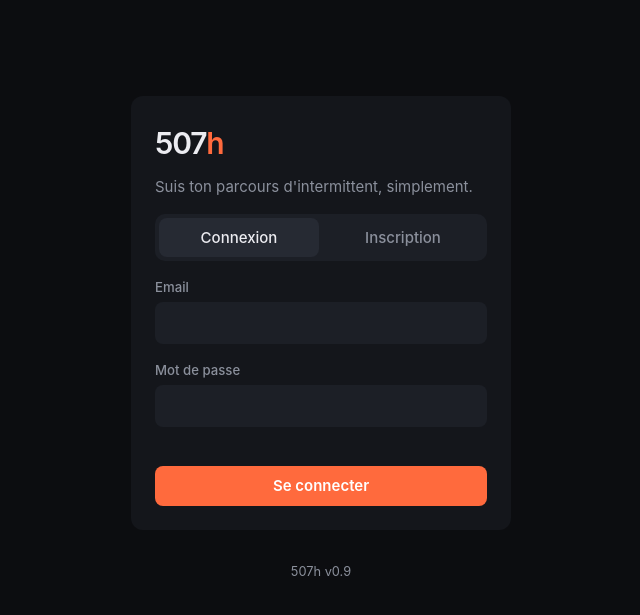
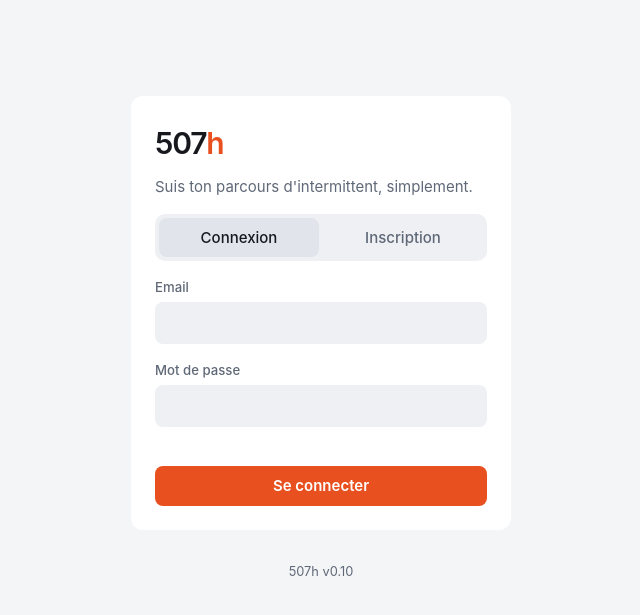
Before and after one commit to migmul/507h, a Flask app: page /login in a window 1280 px wide. Shown: the top 615 px of the page, without its empty margins (319-959 px from the left). Run offline with Flask 3, Linux system fonts and the light colour scheme; parts of the project's set-up code (start-up, migrations or seed data) failed here and were passed over.

Commit message:
feat: mode clair, thème automatique selon le système avec bascule dans l'en-tête (v0.10)

```diff
--- a/main.py
+++ b/main.py
@@ -18,7 +18,7 @@ from flask import (Flask, abort, g, jsonify, redirect, render_template, request,
 from werkzeug.security import check_password_hash, generate_password_hash
 from werkzeug.utils import secure_filename
 
-APP_VERSION = "0.9"
+APP_VERSION = "0.10"
 
 BASE = Path(__file__).parent
 INSTANCE = BASE / "instance"
--- a/static/css/style.css
+++ b/static/css/style.css
@@ -9,28 +9,47 @@
    1. Variables
    ========================================================================== */
 
+/* ==========================================================================
+   1. Variables
+   Chaque couleur est déclarée une fois avec light-dark(clair, sombre).
+   Le thème est piloté par color-scheme : système par défaut, forcé via
+   l'attribut data-theme posé sur <html> (voir theme.js et nav.js).
+   ========================================================================== */
+
 :root {
-    color-scheme: dark;
+    color-scheme: light dark;
 
-    --bg: #0c0d10;
-    --surface: #14161b;
-    --surface-2: #1c1f26;
-    --surface-3: #262a33;
-    --hover: rgba(255, 255, 255, .04);
-    --line: rgba(255, 255, 255, .07);
+    --bg: light-dark(#f4f5f7, #0c0d10);
+    --surface: light-dark(#ffffff, #14161b);
+    --surface-2: light-dark(#eef0f3, #1c1f26);
+    --surface-3: light-dark(#e1e4ea, #262a33);
+    --hover: light-dark(rgba(0, 0, 0, .04), rgba(255, 255, 255, .04));
+    --hover-strong: light-dark(rgba(0, 0, 0, .07), rgba(255, 255, 255, .06));
+    --line: light-dark(rgba(0, 0, 0, .08), rgba(255, 255, 255, .07));
+    --shadow: light-dark(rgba(20, 24, 32, .15), rgba(0, 0, 0, .5));
 
-    --text: #ececf1;
-    --muted: #8b909c;
+    --text: light-dark(#16181d, #ececf1);
+    --muted: light-dark(#5f6877, #8b909c);
 
-    --accent: #ff6a3d;
-    --accent-hover: #ff8059;
-    --accent-dark: #6b2a1b;
-    --danger: #ff6b6b;
-    --ok: #4cd4a0;
-    --warn: #f2b84b;
-    --info: #5ac8fa;
+    --accent: light-dark(#e8501f, #ff6a3d);
+    --accent-hover: light-dark(#d4440f, #ff8059);
+    --accent-soft: light-dark(#fbd5c8, #6b2a1b);
+    --on-accent-soft: light-dark(#5a1d0e, #ffffff);
+
+    --danger: light-dark(#d93b3b, #ff6b6b);
+    --ok: light-dark(#11875d, #4cd4a0);
+    --warn: light-dark(#b7791f, #f2b84b);
+    --info: light-dark(#0b7bb5, #5ac8fa);
 
     --radius: 12px;
+}
+
+:root[data-theme="light"] {
+    color-scheme: light;
+}
+
+:root[data-theme="dark"] {
+    color-scheme: dark;
 }
 
 
--- a/static/js/nav.js
+++ b/static/js/nav.js
@@ -1,3 +1,4 @@
+/* ---------- Déconnexion ---------- */
 document.getElementById('logout')?.addEventListener('click', async () => {
     const csrf = document.querySelector('meta[name="csrf-token"]').content;
     await fetch('/api/logout', {
@@ -6,3 +7,46 @@ document.getElementById('logout')?.addEventListener('click', async () => {
     });
     location.href = '/login';
 });
+
+/* ---------- Thème : Auto -> Clair -> Sombre ---------- */
+const THEMES = ['auto', 'light', 'dark'];
+const LABELS = { auto: 'Auto', light: 'Clair', dark: 'Sombre' };
+const themeBtn = document.getElementById('theme-toggle');
+
+function storedTheme() {
+    try {
+        const t = localStorage.getItem('theme');
+        return THEMES.includes(t) ? t : 'auto';
+    } catch (e) {
+        return 'auto';
+    }
+}
+
+function showTheme(t) {
+    if (!themeBtn) return;
+    themeBtn.textContent = LABELS[t];
+    themeBtn.setAttribute('aria-label', `Thème : ${LABELS[t]} (cliquer pour changer)`);
+}
+
+function applyTheme(t) {
+    if (t === 'auto') {
+        delete document.documentElement.dataset.theme;
+    } else {
+        document.documentElement.dataset.theme = t;
+    }
+    try {
+        if (t === 'auto') {
+            localStorage.removeItem('theme');
+        } else {
+            localStorage.setItem('theme', t);
+        }
+    } catch (e) {
+        // stockage indisponible : le choix vaut pour cette page seulement
+    }
+    showTheme(t);
+}
+
+showTheme(storedTheme());
+themeBtn?.addEventListener('click', () => {
+    applyTheme(THEMES[(THEMES.indexOf(storedTheme()) + 1) % THEMES.length]);
+});
--- /dev/null
+++ b/static/js/theme.js
@@ -0,0 +1,10 @@
+(() => {
+    try {
+        const t = localStorage.getItem('theme');
+        if (t === 'light' || t === 'dark') {
+            document.documentElement.dataset.theme = t;
+        }
+    } catch (e) {
+        // stockage indisponible : on reste en mode automatique
+    }
+})();
--- a/templates/base.html
+++ b/templates/base.html
@@ -5,6 +5,8 @@
     <meta name="viewport" content="width=device-width, initial-scale=1">
     <meta name="csrf-token" content="{{ csrf_token() }}">
     <title>{% block title %}507h{% endblock %}</title>
+    <meta name="color-scheme" content="light dark">
+    <script src="{{ url_for('static', filename='js/theme.js') }}"></script>
     <link rel="stylesheet" href="{{ url_for('static', filename='css/style.css') }}">
 </head>
 <body>
@@ -19,6 +21,7 @@
                 <a href="{{ url_for('stats_page') }}"{% if page == 'stats_page' %} aria-current="page"{% endif %}>Statistiques</a>
                 <a href="{{ url_for('account_page') }}"{% if page == 'account_page' %} aria-current="page"{% endif %}>Compte</a>
             </nav>
+            <button id="theme-toggle" class="ghost" type="button">Auto</button>
             <button id="logout" class="ghost" type="button">Déconnexion</button>
         </div>
     </header>
```
Also changed, not shown: other parts of static/css/style.css (+30 -6 lines), static/js/stats.js (+8 -11 lines), changelog.md.
